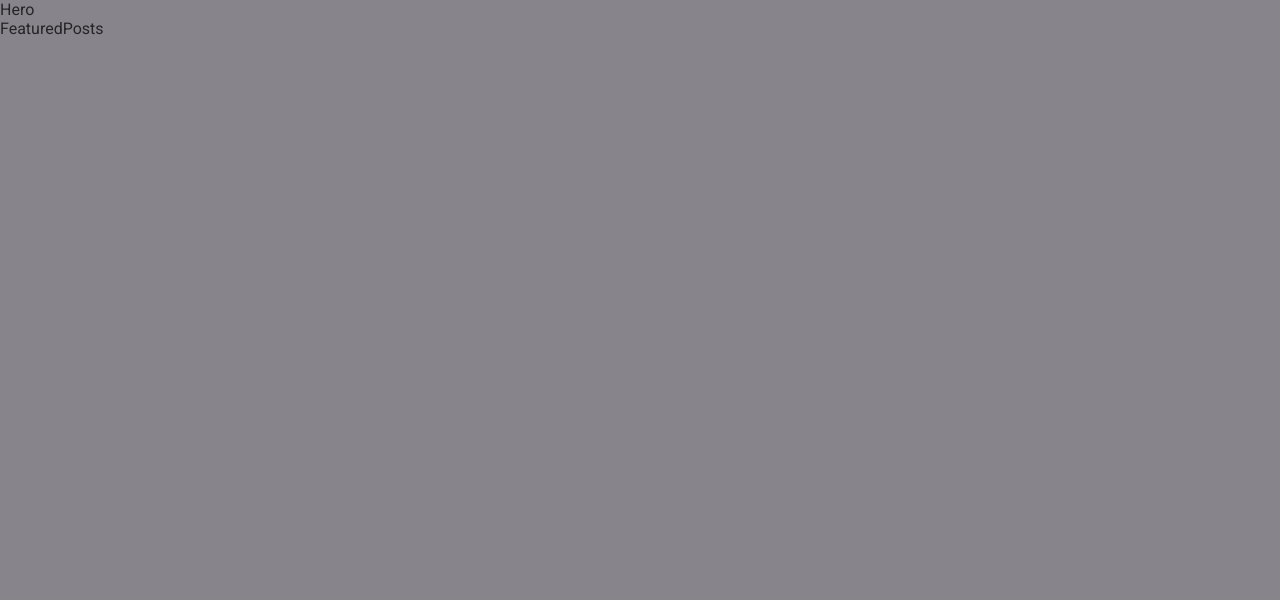
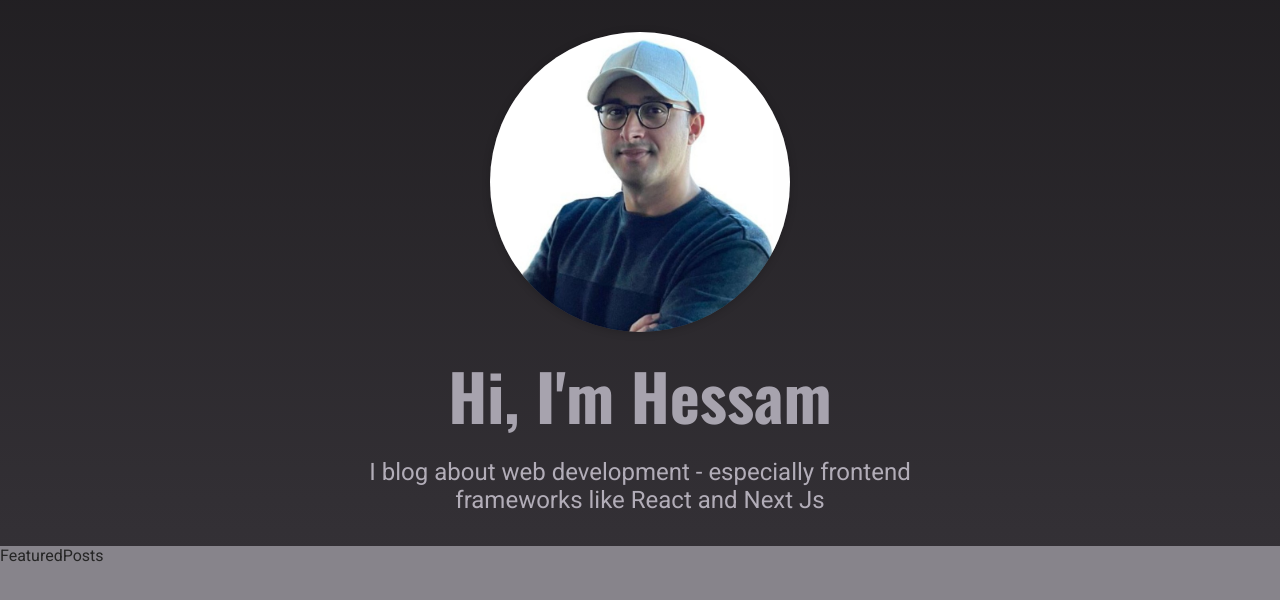
Before and after one commit to hessamimen/NextJS_blog, a Next.js app: page / in a window 1280 px wide. Shown: the top 600 px of the page. Built offline with nearby package versions, Linux system fonts and the light colour scheme.

Commit message:
feat: Implement the HomePage Hero section

```diff
--- a/components/home-page/hero.jsx
+++ b/components/home-page/hero.jsx
@@ -1,4 +1,22 @@
+import Image from "next/image";
+import classes from "./hero.module.css";
 function Hero() {
-  return <div>Hero</div>;
+  return (
+    <section className={classes.hero}>
+      <div className={classes.image}>
+        <Image
+          src="/images/site/hessam.jpeg"
+          alt="Hessam's photo"
+          width={300}
+          height={300}
+        />
+      </div>
+      <h1>Hi, I'm Hessam</h1>
+      <p>
+        I blog about web development - especially frontend frameworks like React
+        and Next Js
+      </p>
+    </section>
+  );
 }
 export default Hero;
```
Also changed, not shown: public/images/site/hessam.jpeg (added).
